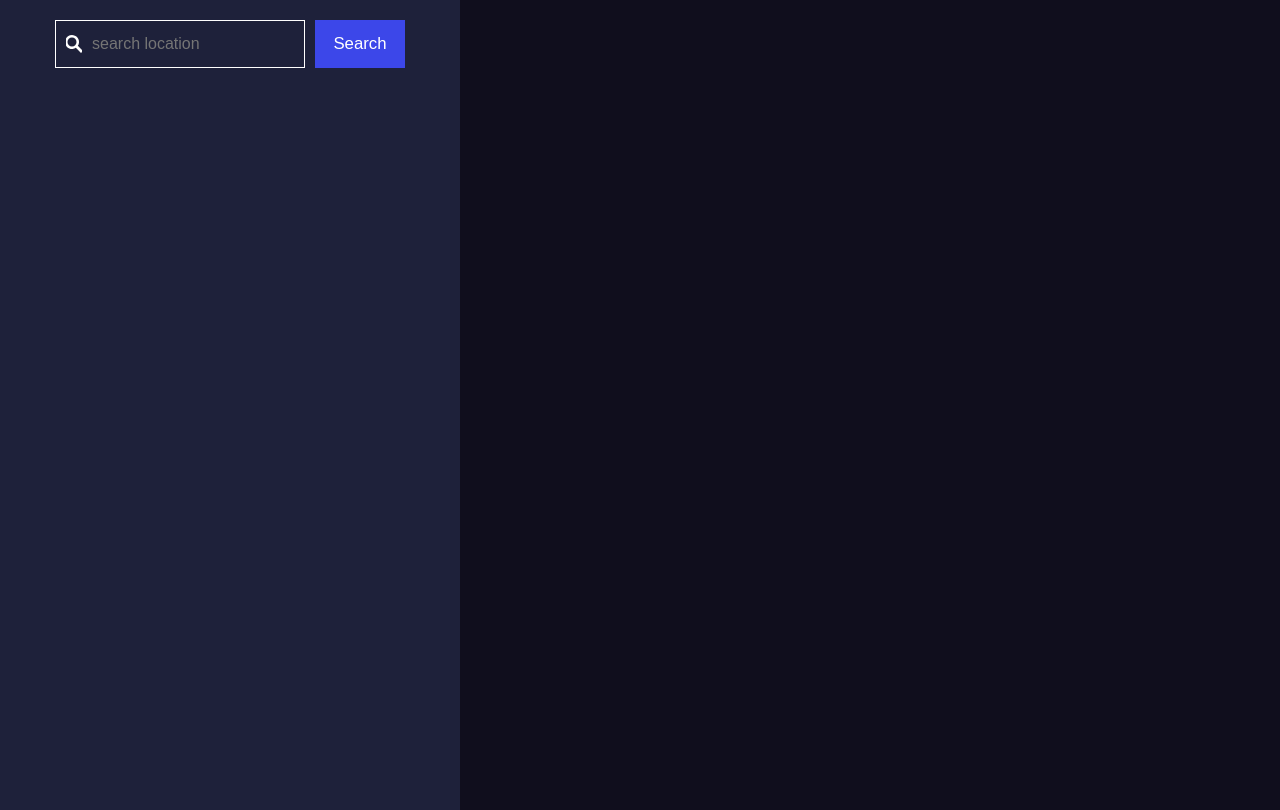
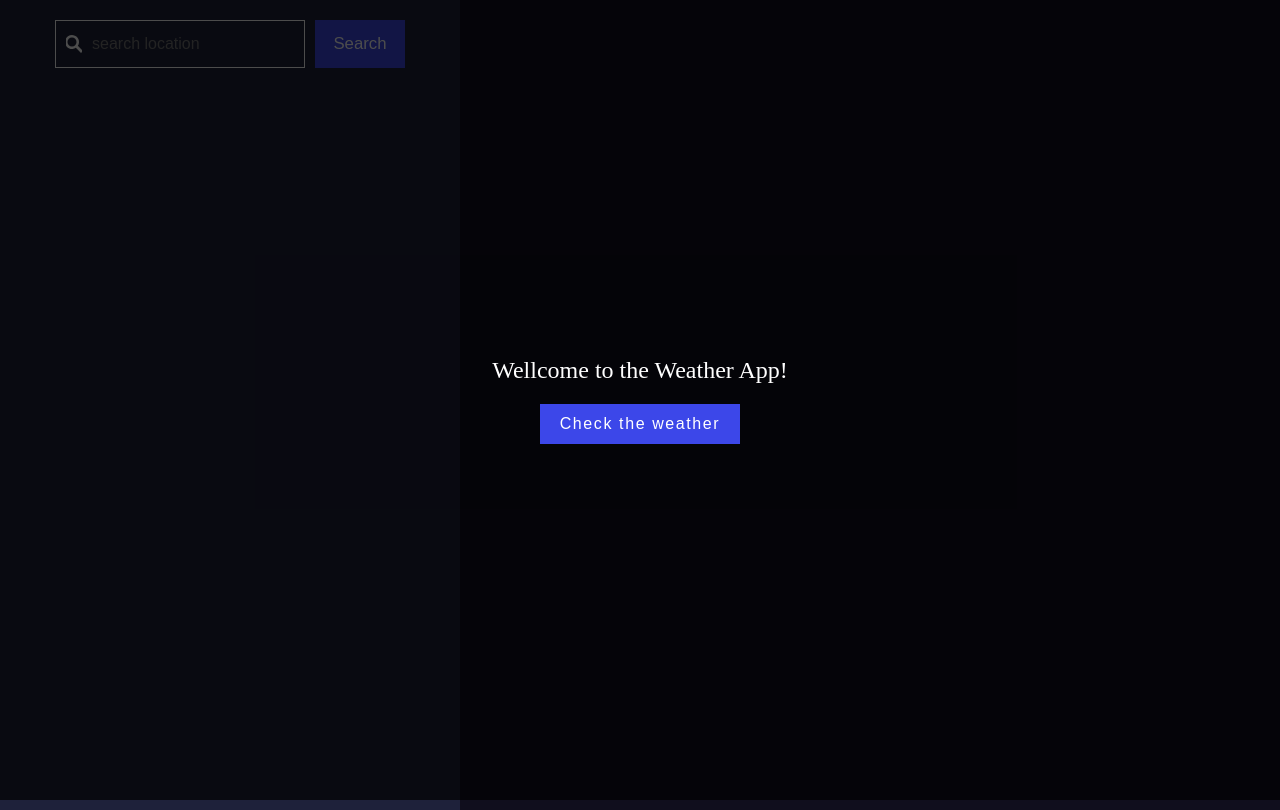
Before and after one commit to luchx88/weather-app, a plain HTML site: page index.html in a window 1280 px wide. Drawn offline with Linux system fonts and the light colour scheme.

Commit message:
Modifiqué el intro-layer en el index.html para que se muestre la capa de presentación

```diff
--- a/index.html
+++ b/index.html
@@ -107,7 +107,7 @@
     </section>
 
   </main>
-  <div class="intro-layer display-none">
+  <div class="intro-layer">
     <p>Wellcome to the Weather App!</p>
     <button id="welcome-button">Check the weather</button>
   </div>
```
